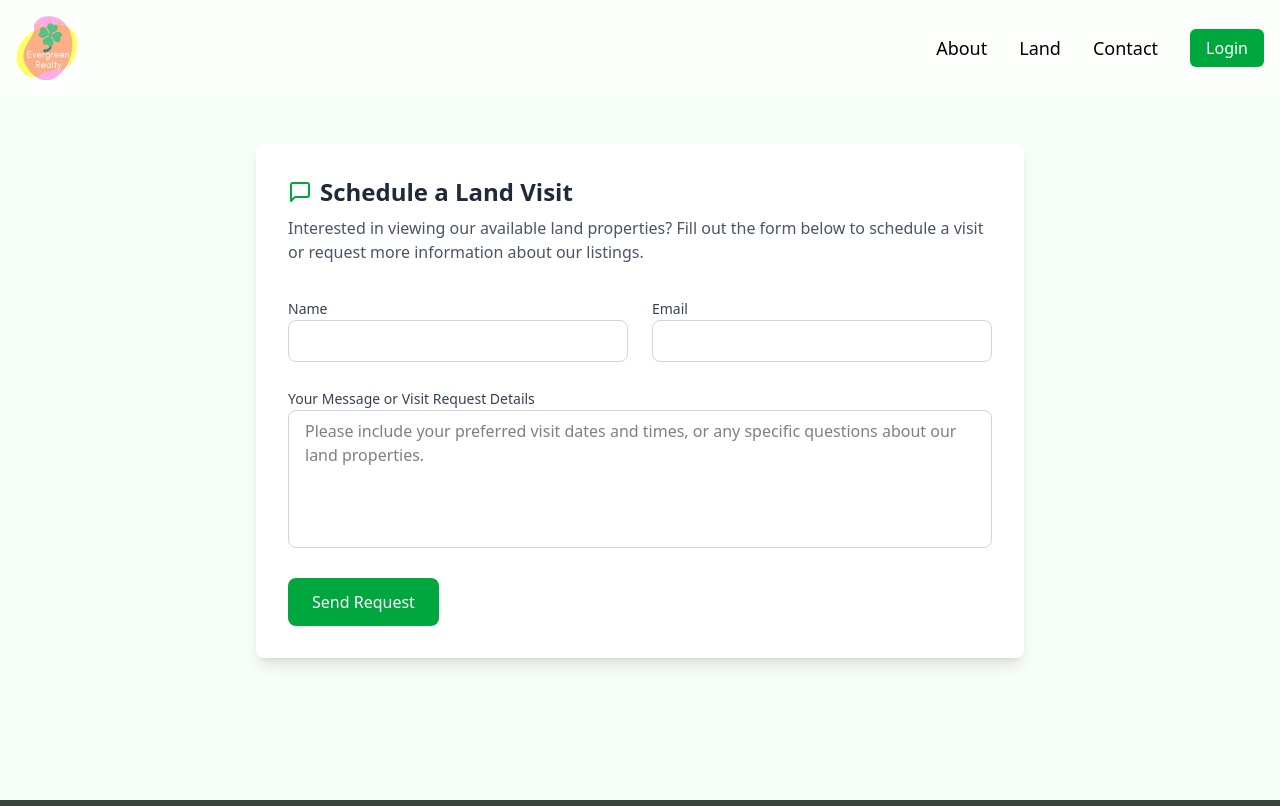
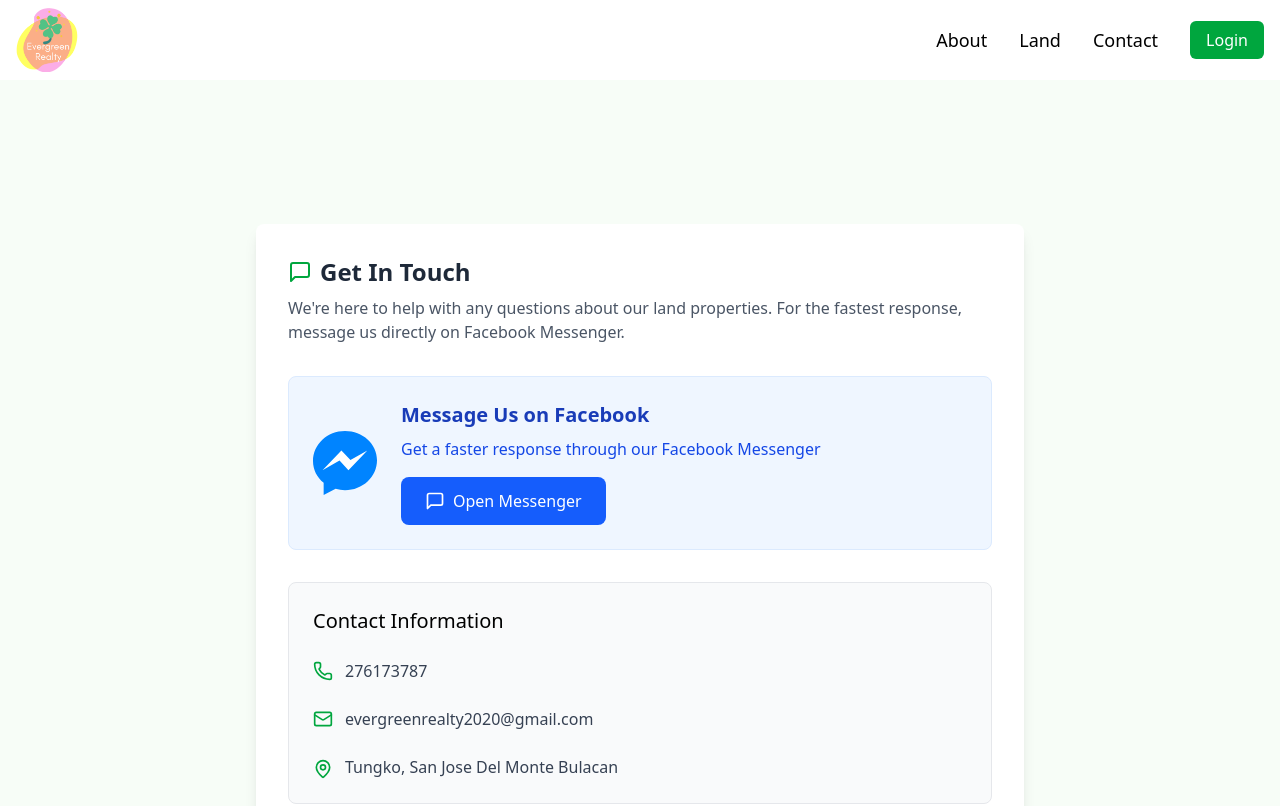
Before and after one commit to kynth65/Evergreen, a React (Vite) app in the folder react/: page /contact in a window 1280 px wide. Shown: the top 806 px of the page. Built offline with nearby package versions, Linux system fonts and the light colour scheme; no server answers; a web font is replaced by a local one.

Commit message:
add messenger link for contact us page

```diff
--- a/react/src/components/header.jsx
+++ b/react/src/components/header.jsx
@@ -18,9 +18,7 @@ export default function Header() {
 
   return (
     <header
-      className={`evergreen-header font-grotesk py-4 fixed w-full top-0 z-50 transition-all duration-300 ${
-        isScrolled ? "bg-white/70 backdrop-blur-md shadow-lg" : "bg-white/70"
-      }`}
+      className={`evergreen-header font-grotesk py-2  w-full top-0 z-50 transition-all duration-300 `}
     >
       <nav className="evergreen-nav max-w-7xl mx-auto flex justify-between items-center px-4">
         {/* Logo */}
@@ -56,11 +54,11 @@ export default function Header() {
                 </li>
                 <li>
                   <Link
-                    to="/services"
+                    to="/lands"
                     className="hover:text-gray-600 text-2xl"
                     onClick={() => setIsMenuOpen(false)}
                   >
-                    Services
+                    Land Collection
                   </Link>
                 </li>
                 <li>
--- a/react/src/pages/About.jsx
+++ b/react/src/pages/About.jsx
@@ -83,7 +83,7 @@ export default function About() {
   return (
     <>
       <Header />
-      <main className="bg-gray-50 min-h-screen pt-18">
+      <main className="bg-gray-50 min-h-screen ">
         {/* Hero Section - Enhanced with decorative elements and improved layout */}
         <section className="py-16 md:py-24 bg-gradient-to-b from-white to-green-50 relative overflow-hidden">
           {/* Decorative elements */}
--- a/react/src/pages/ContactUs.jsx
+++ b/react/src/pages/ContactUs.jsx
@@ -1,154 +1,108 @@
-import React, { useState } from "react";
-import { MessageSquare } from "lucide-react";
+import React from "react";
+import { MessageSquare, Phone, Mail, MapPin } from "lucide-react";
 import Header from "../components/header";
 import Footer from "../components/footer";
 
 export default function ContactUs() {
-  const [formData, setFormData] = useState({
-    name: "",
-    email: "",
-    message: "",
-  });
-  const [submitStatus, setSubmitStatus] = useState("");
-
-  const handleSubmit = async (e) => {
-    e.preventDefault();
-
-    const submissionData = {
-      access_key: "6b38b5cc-df19-4c65-a6fb-e9f1cbe28bad",
-      ...formData,
-    };
-
-    try {
-      const response = await fetch("https://api.web3forms.com/submit", {
-        method: "POST",
-        headers: {
-          "Content-Type": "application/json",
-          Accept: "application/json",
-        },
-        body: JSON.stringify(submissionData),
-      });
-
-      const result = await response.json();
-
-      if (result.success) {
-        setSubmitStatus("success");
-        setFormData({
-          name: "",
-          email: "",
-          message: "",
-        });
-        console.log("Success", result);
-      } else {
-        setSubmitStatus("error");
-        console.log("Error", result);
-      }
-    } catch (error) {
-      setSubmitStatus("error");
-      console.log("Error", error);
-    }
-  };
-
-  const handleChange = (e) => {
-    const { name, value } = e.target;
-    setFormData((prev) => ({
-      ...prev,
-      [name]: value,
-    }));
-  };
-
   return (
     <>
-      {" "}
       <Header />
-      <div className="min-h-screen bg-[#f7fdf7] pt-20">
+      <div className="min-h-screen bg-[#f7fdf7] p-20">
         <div className="max-w-3xl mx-auto">
           <div className="bg-white shadow-lg rounded-lg p-8 mt-16">
             <div className="space-y-4 mb-8">
               <div className="flex items-center gap-2 mb-2">
                 <MessageSquare className="w-6 h-6 text-green-600" />
                 <h1 className="text-2xl font-bold text-gray-800">
-                  Schedule a Land Visit
+                  Get In Touch
                 </h1>
               </div>
               <p className="text-gray-600">
-                Interested in viewing our available land properties? Fill out
-                the form below to schedule a visit or request more information
-                about our listings.
+                We're here to help with any questions about our land properties.
+                For the fastest response, message us directly on Facebook
+                Messenger.
               </p>
-              {submitStatus === "success" && (
-                <div className="bg-green-100 text-green-700 p-3 rounded-lg">
-                  Message sent successfully!
+            </div>
+
+            {/* Messenger Card */}
+            <div className="bg-blue-50 rounded-lg p-6 mb-8 border border-blue-100">
+              <div className="flex flex-col md:flex-row items-center gap-6">
+                <div className="flex-shrink-0">
+                  <svg
+                    className="w-16 h-16"
+                    viewBox="0 0 36 36"
+                    fill="none"
+                    xmlns="http://www.w3.org/2000/svg"
+                  >
+                    <path
+                      d="M18 0C8.0748 0 0 7.5495 0 16.8613C0 21.7682 2.2449 26.1219 5.99071 29.0704V36L12.7258 32.5484C14.3957 33.0612 16.1618 33.3402 18 33.3402C27.9252 33.3402 36 25.7907 36 16.4789C36 7.16711 27.9252 0 18 0Z"
+                      fill="#0084FF"
+                    />
+                    <path
+                      d="M19.9383 22.0656L14.9319 16.6604L5.34961 22.0656L15.9851 10.9512L21.0684 16.3564L30.5738 10.9512L19.9383 22.0656Z"
+                      fill="white"
+                    />
+                  </svg>
                 </div>
-              )}
-              {submitStatus === "error" && (
-                <div className="bg-red-100 text-red-700 p-3 rounded-lg">
-                  Failed to send message. Please try again.
-                </div>
-              )}
-            </div>
-            <form onSubmit={handleSubmit} className="space-y-6">
-              <div className="grid grid-cols-1 md:grid-cols-2 gap-6">
-                <div className="space-y-2">
-                  <label
-                    className="text-sm font-medium text-gray-700"
-                    htmlFor="name"
+                <div className="flex-grow text-center md:text-left">
+                  <h3 className="text-xl font-semibold text-blue-800 mb-2">
+                    Message Us on Facebook
+                  </h3>
+                  <p className="text-blue-700 mb-4">
+                    Get a faster response through our Facebook Messenger
+                  </p>
+                  <a
+                    href="https://www.facebook.com/messages/t/101861274821233"
+                    target="_blank"
+                    rel="noopener noreferrer"
+                    className="inline-flex items-center gap-2 bg-blue-600 hover:bg-blue-700 text-white px-6 py-3 rounded-lg transition duration-200"
                   >
-                    Name
-                  </label>
-                  <input
-                    type="text"
-                    id="name"
-                    name="name"
-                    value={formData.name}
-                    onChange={handleChange}
-                    className="w-full px-4 py-2 border border-gray-300 rounded-lg focus:ring-2 focus:ring-green-500 focus:border-transparent outline-none transition"
-                    required
-                  />
-                </div>
-                <div className="space-y-2">
-                  <label
-                    className="text-sm font-medium text-gray-700"
-                    htmlFor="email"
-                  >
-                    Email
-                  </label>
-                  <input
-                    type="email"
-                    id="email"
-                    name="email"
-                    value={formData.email}
-                    onChange={handleChange}
-                    className="w-full px-4 py-2 border border-gray-300 rounded-lg focus:ring-2 focus:ring-green-500 focus:border-transparent outline-none transition"
-                    required
-                  />
+                    <MessageSquare className="w-5 h-5" />
+                    <span>Open Messenger</span>
+                  </a>
                 </div>
               </div>
-              <div className="space-y-2">
-                <label
-                  className="text-sm font-medium text-gray-700"
-                  htmlFor="message"
-                >
-                  Your Message or Visit Request Details
-                </label>
-                <textarea
-                  id="message"
-                  name="message"
-                  placeholder="Please include your preferred visit dates and times, or any specific questions about our land properties."
-                  value={formData.message}
-                  onChange={handleChange}
-                  rows="5"
-                  className="w-full px-4 py-2 border border-gray-300 rounded-lg focus:ring-2 focus:ring-green-500 focus:border-transparent outline-none transition resize-none"
-                  required
-                ></textarea>
+            </div>
+
+            {/* Contact Information */}
+            <div className="bg-gray-50 rounded-lg p-6 border border-gray-200">
+              <h2 className="text-xl font-medium mb-6">Contact Information</h2>
+              <div className="space-y-6">
+                <div className="flex items-center gap-3">
+                  <Phone className="w-5 h-5 text-green-600" />
+                  <span className="text-gray-700">276173787</span>
+                </div>
+
+                <div className="flex items-center gap-3">
+                  <Mail className="w-5 h-5 text-green-600" />
+                  <a
+                    href="mailto:evergreenrealty2020@gmail.com"
+                    className="text-gray-700 hover:text-green-600 transition-colors"
+                  >
+                    evergreenrealty2020@gmail.com
+                  </a>
+                </div>
+
+                <div className="flex items-start gap-3">
+                  <MapPin className="w-5 h-5 text-green-600 mt-1" />
+                  <span className="text-gray-700">
+                    Tungko, San Jose Del Monte Bulacan
+                  </span>
+                </div>
               </div>
-              <button
-                type="submit"
-                className="w-full md:w-auto px-6 py-3 bg-green-600 text-white font-medium rounded-lg hover:bg-green-700 transition duration-200 ease-in-out cursor-pointer"
-              >
-                Send Request
-              </button>
-            </form>
+            </div>
+
+            {/* Schedule Visit Optional Section */}
+            <div className="mt-8 pt-8 border-t border-gray-200">
+              <h3 className="text-lg font-medium text-gray-800 mb-4">
+                Prefer to schedule a visit?
+              </h3>
+              <p className="text-gray-600 mb-4">
+                If you'd like to see our properties in person, you can also
+                message us on Facebook or call our phone number to arrange a
+                convenient time.
+              </p>
+            </div>
           </div>
         </div>
       </div>
--- a/react/src/pages/Homepage.jsx
+++ b/react/src/pages/Homepage.jsx
@@ -10,9 +10,8 @@ export default function Home() {
     <>
       <Header />
 
-      <div className="pt-18">
-        <Hero />
-      </div>
+      <Hero />
+
       <Footer />
     </>
   );
--- a/react/src/pages/Land/LandDetail.jsx
+++ b/react/src/pages/Land/LandDetail.jsx
@@ -256,18 +256,7 @@ const LandDetail = () => {
               )}
             </div>
           </div>
-          {/* Location Map Placeholder */}
-          <div className="px-6 py-8 border-t border-gray-200">
-            <h3 className="text-xl font-bold text-[#384438] mb-4">Location</h3>
-            <div className="h-80 bg-gray-200 rounded-lg flex items-center justify-center">
-              <div className="text-center">
-                <Map className="h-12 w-12 text-gray-400 mx-auto mb-2" />
-                <p className="text-gray-600">
-                  Map view would be displayed here
-                </p>
-              </div>
-            </div>
-          </div>
+          ]
         </div>
       </div>
       <Footer />
```
Also changed, not shown: react/src/components/hero.jsx (+7 -9 lines).
